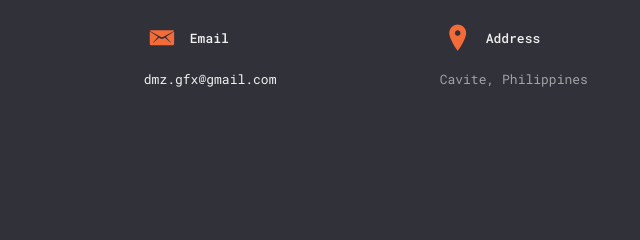
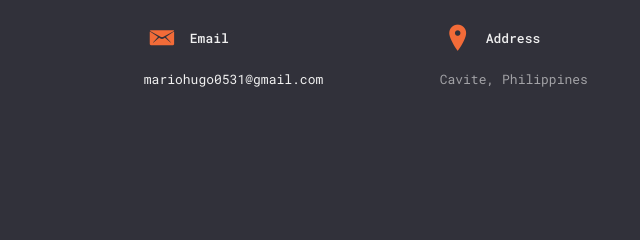
Before and after one commit to jhayrdmz/jhayrdmz.github.io, a plain HTML site: page index.html in a window 1280 px wide. Shown: the part 4422-4662 px from the top of the page, 342-982 px from the left. Drawn offline with nearby package versions, Linux system fonts and the light colour scheme; files whose address does not match are found by name.

Commit message:
fix: update email

```diff
--- a/index.html
+++ b/index.html
@@ -462,8 +462,8 @@
                   class="ion ion-email block"></span></div>
               <div class="name font-medium text-[13px] text-[#141414] mt-[6px] mr-0 mb-0 ml-[46px]">Email</div>
               <p class="!mt-[20px] !mb-0">
-                <a href="mailto:dmz.gfx@gmail.com">
-                  <span>dmz.gfx@gmail.com</span></a>
+                <a href="mailto:mariohugo0531@gmail.com">
+                  <span>mariohugo0531@gmail.com</span></a>
               </p>
             </div>
             <div class="service-item inline-block align-top w-[28%] mt-[50px] mr-[4%] mb-0 ml-0 text-left">
```
